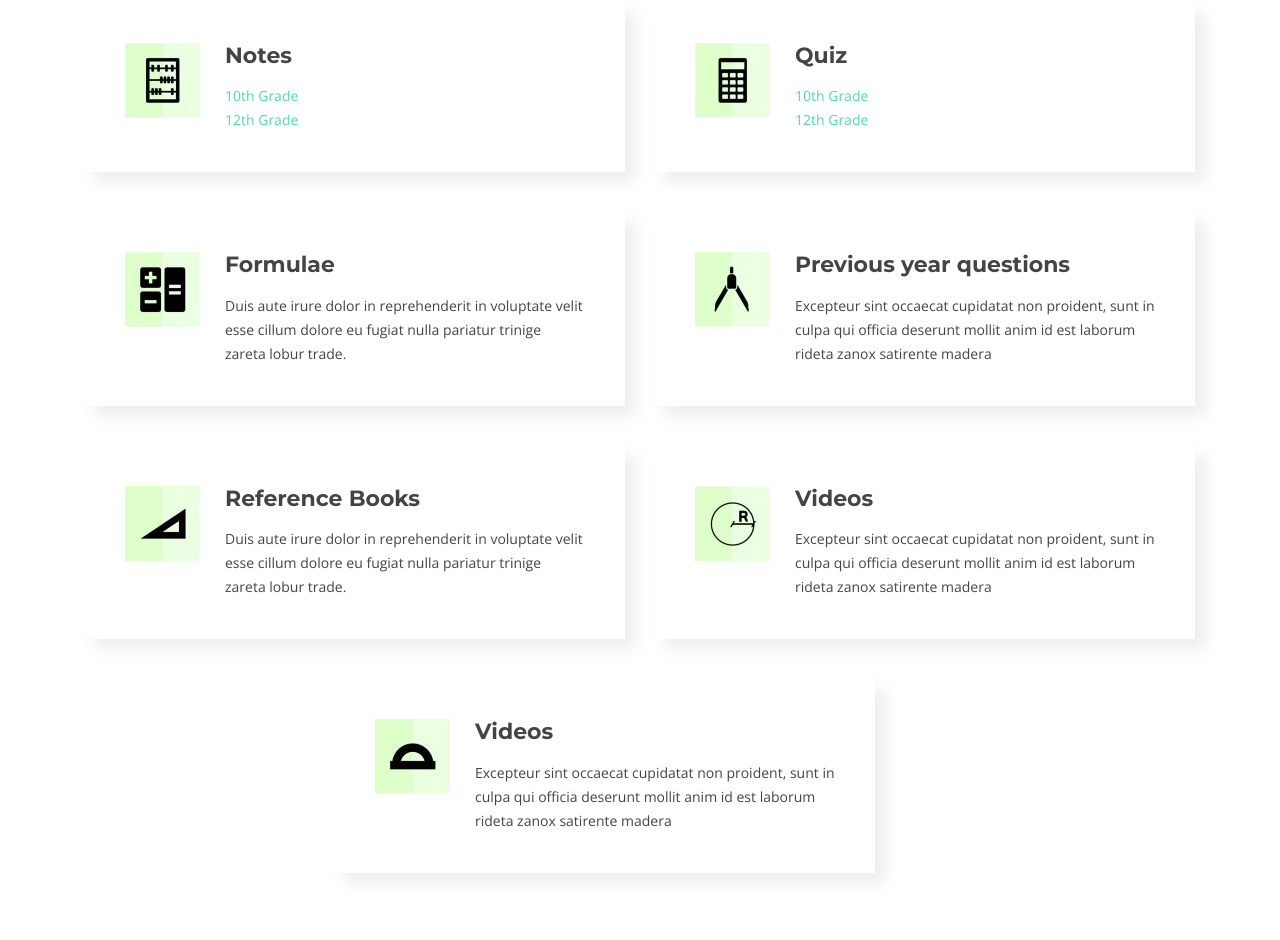
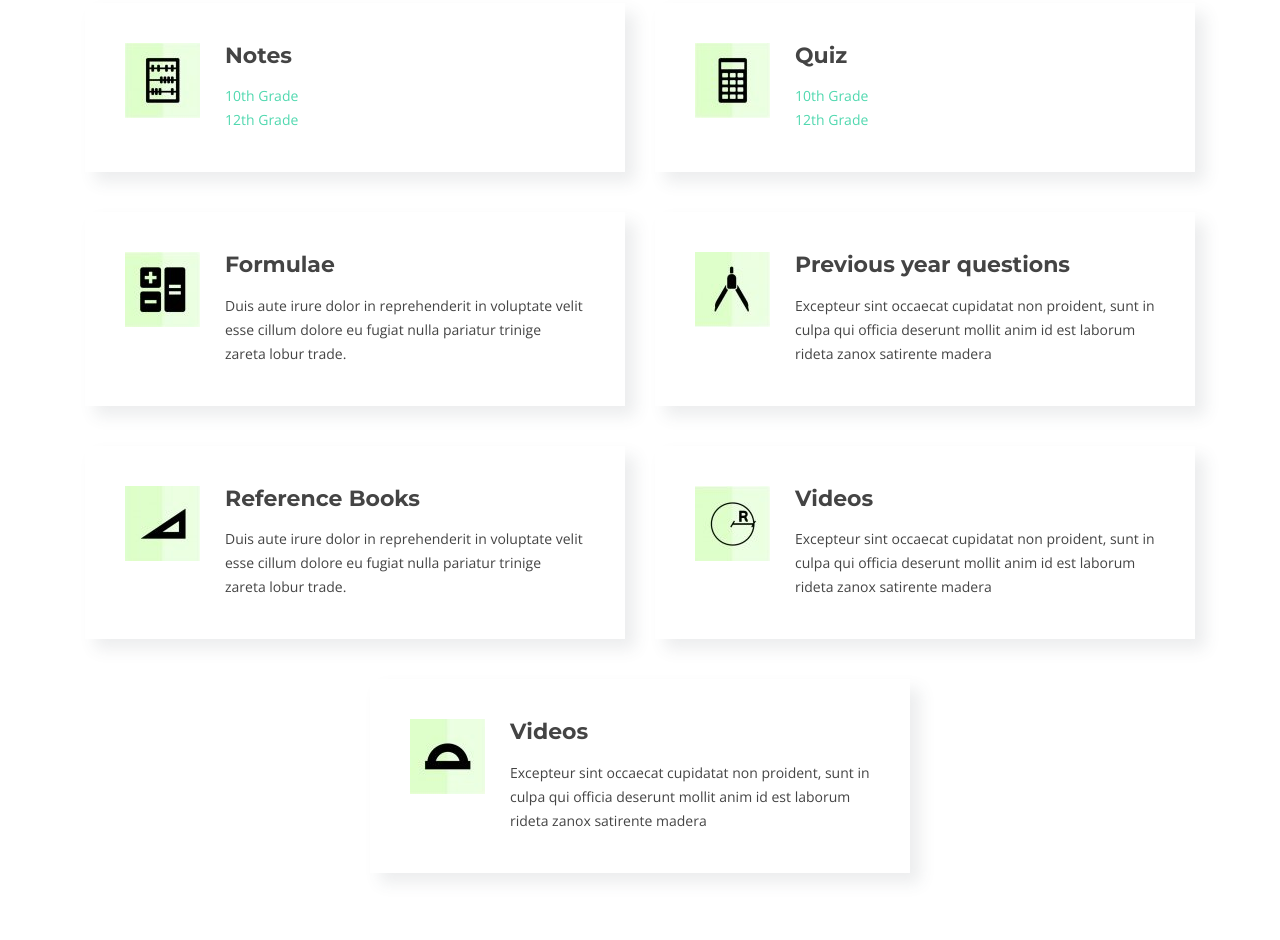
Before and after one commit to rohitbhat1603/TA_Invictus, a plain HTML site: page index.html in a window 1280 px wide. Shown: the part 1829-2769 px from the top of the page. Drawn offline with nearby package versions, Linux system fonts and the light colour scheme; files whose address does not match are found by name.

Commit message:
Add files via upload

```diff
--- a/index.html
+++ b/index.html
@@ -305,7 +305,7 @@
             </div>
           </div>
 
-          <div class="col-lg-6" style="margin-left: 250px;">
+          <div class="col-lg-6" style="margin: auto;">
             <div class="box wow fadeInRight" data-wow-delay="0.2s">
               <div class="icon"><img src="img/services/7.jpg" alt=""></div>
               <h4 class="title"><a href="">Videos</a></h4>
```
